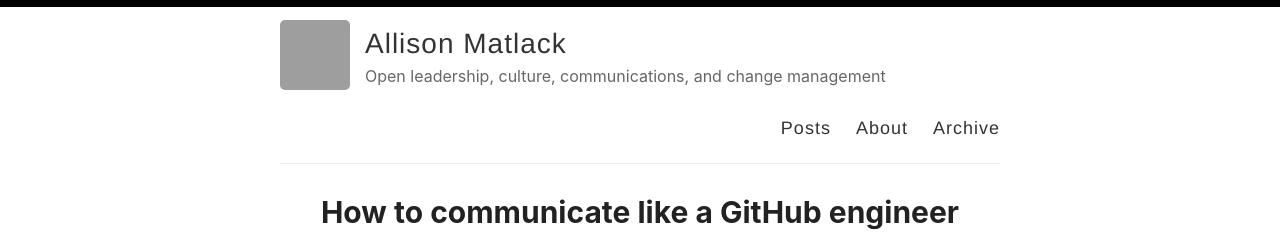
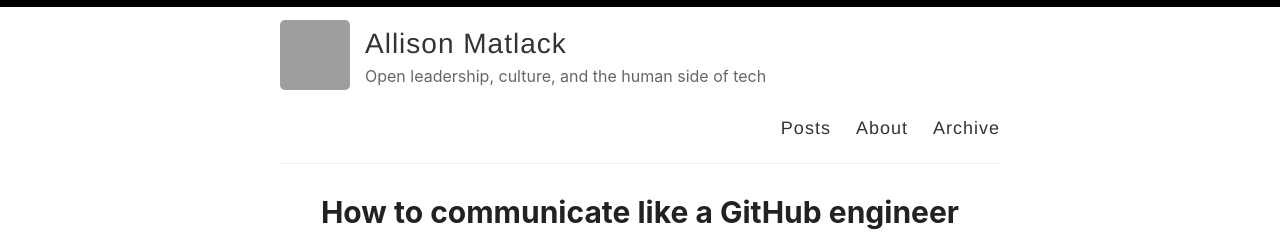
Before and after one commit to amatlack/amatlack.github.io, a Jekyll site: the page built from index.html, in a window 1280 px wide. Shown: the top 250 px of the page. Built offline with Jekyll 4.4.1, drawn with Linux system fonts in a browser that asks for light colours; the list of posts is cut into pages by our own code; grey boxes are pictures that could not be loaded.

Commit message:
Updating desc

```diff
--- a/_config.yml
+++ b/_config.yml
@@ -6,7 +6,7 @@ title: Allison Matlack
 author: Allison Matlack
 
 # Short bio or description (displayed in the header)
-description: Open leadership, culture, communications, and change management
+description: Open leadership, culture, and the human side of tech
 
 # URL of your avatar or profile pic (you could use your GitHub profile pic)
 avatar: https://avatars.githubusercontent.com/u/24779465?v=4
```
